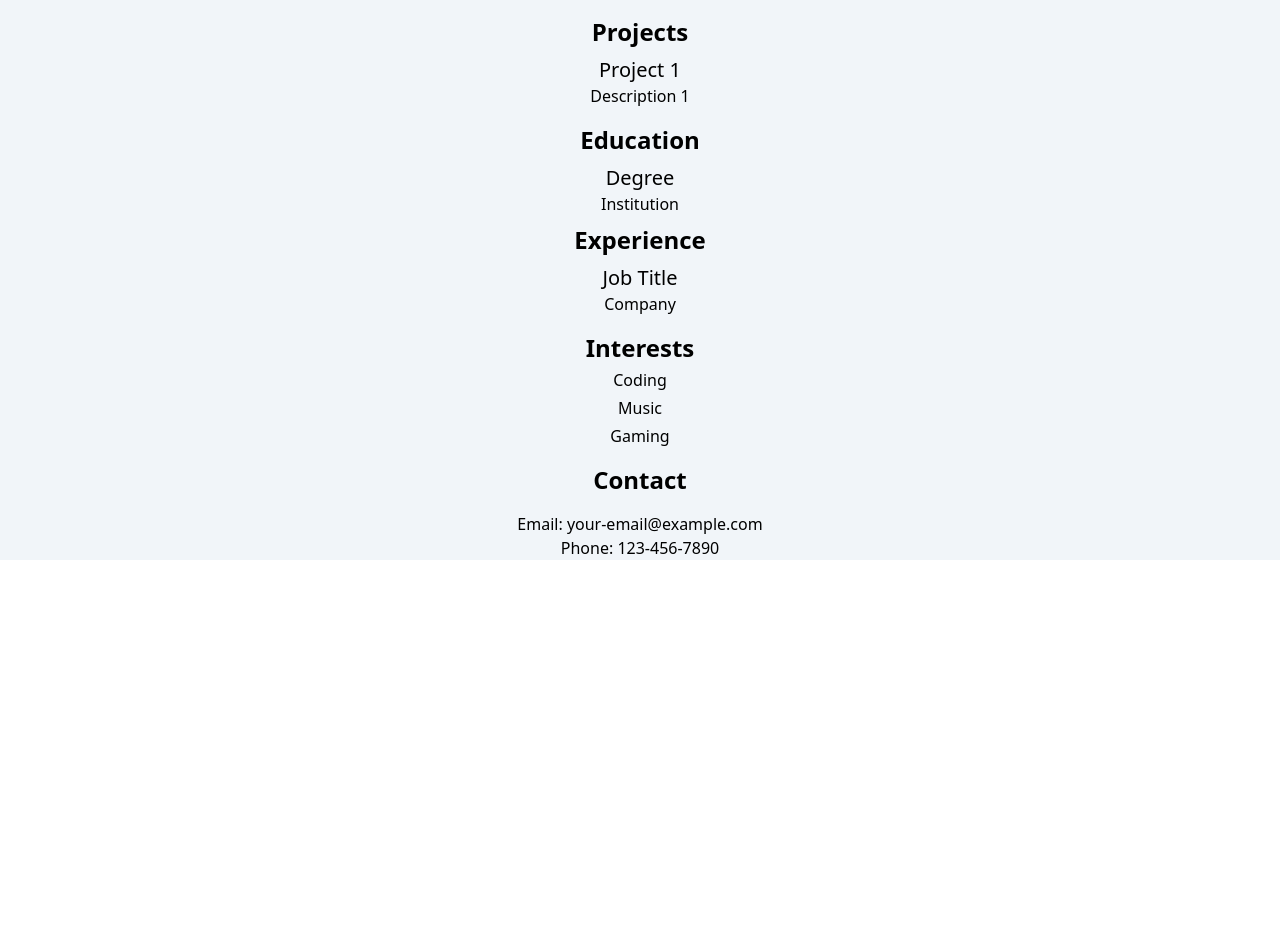
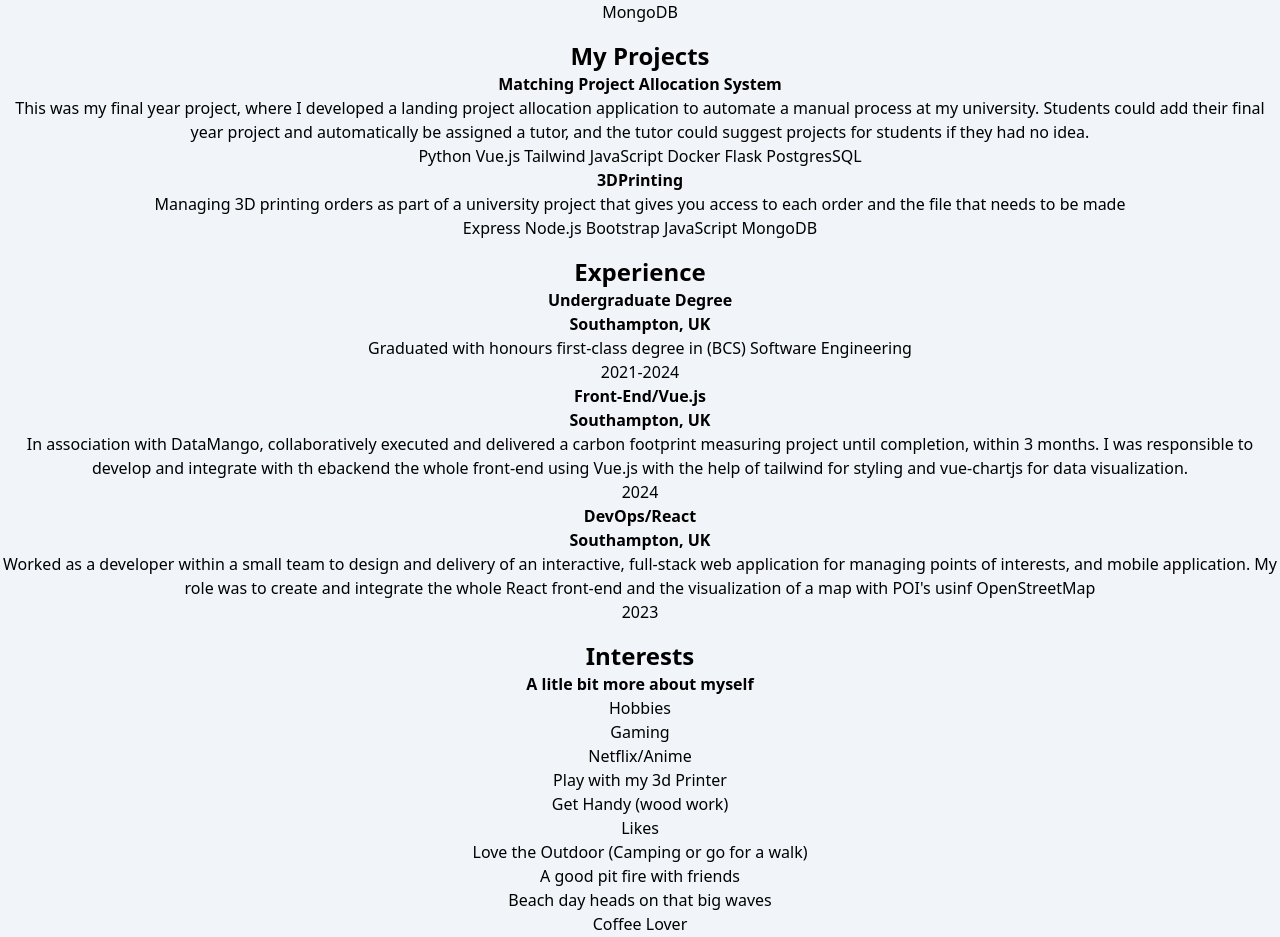
Before and after one commit to Guildb/Profile, a React (Create React App) app: page / in a window 1280 px wide. Shown: the part 1860-2797 px from the top of the page. Before the commit the page ends 2436 px from the top, so only its background shows below. Built offline with nearby package versions, Linux system fonts and the light colour scheme.

Commit message:
all information entered starting styling

```diff
--- a/src/components/ContactInfo.js
+++ b/src/components/ContactInfo.js
@@ -1,13 +1,81 @@
-import React from "react";
+import React, { useState } from 'react';
 
-const ContactInfo = ({ email, phone }) => {
+const ContactInfo = () => {
+  const [formData, setFormData] = useState({
+    name: '',
+    email: '',
+    message: ''
+  });
+
+  const handleChange = (e) => {
+    const { name, value } = e.target;
+    setFormData({
+      ...formData,
+      [name]: value
+    });
+  };
+
+  const handleSubmit = (e) => {
+    e.preventDefault();
+    // Handle form submission (e.g., send the data to an API or email service)
+    console.log('Form submitted:', formData);
+  };
+
   return (
-    <div className="text-center my-4">
-      <h2 className="text-2xl font-bold">Contact</h2>
-      <div className="text-center my-4">
-        <p>Email: {email}</p>
-        <p>Phone: {phone}</p>
-      </div>
+    <div className="max-w-md mx-auto p-4 shadow-md rounded-lg">
+      <h2 className="text-2xl font-bold mb-4">Contact Me</h2>
+      <form onSubmit={handleSubmit}>
+        <div className="mb-4">
+          <label className="block text-sm font-bold mb-2" htmlFor="name">
+            Name
+          </label>
+          <input
+            type="text"
+            id="name"
+            name="name"
+            value={formData.name}
+            onChange={handleChange}
+            className="w-full px-3 py-2 border border-gray-300 rounded-lg"
+            required
+          />
+        </div>
+        <div className="mb-4">
+          <label className="block text-sm font-bold mb-2" htmlFor="email">
+            Email
+          </label>
+          <input
+            type="email"
+            id="email"
+            name="email"
+            value={formData.email}
+            onChange={handleChange}
+            className="w-full px-3 py-2 border border-gray-300 rounded-lg"
+            required
+          />
+        </div>
+        <div className="mb-4">
+          <label className="block text-sm font-bold mb-2" htmlFor="message">
+            Message
+          </label>
+          <textarea
+            id="message"
+            name="message"
+            value={formData.message}
+            onChange={handleChange}
+            className="w-full px-3 py-2 border border-gray-300 rounded-lg"
+            rows="5"
+            required
+          ></textarea>
+        </div>
+        <div className="text-center">
+          <button
+            type="submit"
+            className="px-4 py-2 bg-blue-600 text-white rounded-lg hover:bg-blue-700 focus:outline-none"
+          >
+            Send
+          </button>
+        </div>
+      </form>
     </div>
   );
 };
--- a/src/components/EducationExperience.js
+++ /dev/null
@@ -1,28 +0,0 @@
-import React from 'react';
-
-const EducationExperience = ({ education, experience }) => {
-  return (
-    <div className="text-center my-4">
-      <h2 className="text-2xl font-bold">Education</h2>
-      <ul>
-        {education.map((edu, index) => (
-          <li key={index} className="my-2">
-            <h3 className="text-xl">{edu.degree}</h3>
-            <p>{edu.institution}</p>
-          </li>
-        ))}
-      </ul>
-      <h2 className="text-2xl font-bold">Experience</h2>
-      <ul>
-        {experience.map((exp, index) => (
-          <li key={index} className="my-2">
-            <h3 className="text-xl">{exp.jobTitle}</h3>
-            <p>{exp.company}</p>
-          </li>
-        ))}
-      </ul>
-    </div>
-  );
-};
-
-export default EducationExperience;
--- /dev/null
+++ b/src/components/Experience.js
@@ -0,0 +1,44 @@
+import React from "react";
+
+const EducationExperience = () => {
+  return (
+    <div className="text-center my-4">
+      <h2 className="text-2xl font-bold">Experience</h2>
+      <ul>
+        <h2 className="font-bold"> Undergraduate Degree</h2>
+        <h3 className="font-bold"> Southampton, UK</h3>
+        <li>
+          Graduated with honours first-class degree in (BCS) Software
+          Engineering
+        </li>
+        <li>2021-2024</li>
+      </ul>
+      <ul>
+        <h2 className="font-bold"> Front-End/Vue.js </h2>
+        <h3 className="font-bold"> Southampton, UK</h3>
+        <li>
+          In association with DataMango, collaboratively executed and delivered
+          a carbon footprint measuring project until completion, within 3
+          months. I was responsible to develop and integrate with th ebackend
+          the whole front-end using Vue.js with the help of tailwind for styling
+          and vue-chartjs for data visualization.
+        </li>
+        <li>2024</li>
+      </ul>
+      <ul>
+        <h2 className="font-bold"> DevOps/React </h2>
+        <h3 className="font-bold"> Southampton, UK</h3>
+        <li>
+          Worked as a developer within a small team to design and delivery of an
+          interactive, full-stack web application for managing points of
+          interests, and mobile application. My role was to create and integrate
+          the whole React front-end and the visualization of a map with POI's
+          usinf OpenStreetMap
+        </li>
+        <li>2023</li>
+      </ul>
+    </div>
+  );
+};
+
+export default EducationExperience;
--- a/src/components/Interests.js
+++ b/src/components/Interests.js
@@ -1,16 +1,43 @@
 import React from 'react';
 
-const Interests = ({ items }) => {
+const Interests = () => {
   return (
     <div className="text-center my-4">
       <h2 className="text-2xl font-bold">Interests</h2>
-      <ul>
-        {items.map((item, index) => (
-          <li key={index} className="my-1">
-            {item}
-          </li>
-        ))}
-      </ul>
+      <h2 className="font-bold"> A litle bit more about myself</h2>
+     <ul>
+      <h2>Hobbies</h2>
+      <li>
+        Gaming
+      </li>
+      <li>
+        Netflix/Anime
+      </li>
+      <li>
+        Play with my 3d Printer
+      </li>
+      <li>
+        Get Handy (wood work)
+      </li>
+     </ul>
+     <ul>
+      <h2>Likes</h2>
+      <li>
+        Love the Outdoor (Camping or go for a walk)
+      </li>
+      <li>
+        A good pit fire with friends
+      </li>
+      <li>
+        Beach day heads on that big waves
+      </li>
+      <li>
+        Coffee Lover
+      </li>
+      <li>
+        Techie
+      </li>
+     </ul>
     </div>
   );
 };
--- a/src/components/LandingPage.js
+++ b/src/components/LandingPage.js
@@ -32,6 +32,9 @@ const LandingPage = () => {
           collaborations, don’t hesitate to reach out. I’d love to hear from
           you!
         </p>
+        <li>Linkdn</li>
+        <li>GitHub</li>
+        <li>CV</li>
       </div>
     </div>
   );
--- a/src/components/Profile.js
+++ b/src/components/Profile.js
@@ -4,41 +4,41 @@ import ContactInfo from "./ContactInfo";
 import Interests from "./Interests";
 import Skills from "./Skills";
 import Projects from "./Projects";
-import EducationExperience from "./EducationExperience";
+import Experience from "./Experience";
 import { useTheme } from "../contexts/ThemeContext";
 
 const Profile = () => {
   const { darkMode } = useTheme();
   return (
-    <div className={`${darkMode ? 'bg-slate-800' : 'bg-slate-100'}`}
+    <div
+      className={`${darkMode ? "bg-slate-800" : "bg-slate-100"}`}
       style={{
-      backgroundImage: `url(${darkMode ? "/dark-pattern.svg" : "/light-pattern.svg"})`,
+        backgroundImage: `url(${
+          darkMode ? "/dark-pattern.svg" : "/light-pattern.svg"
+        })`,
       }}
     >
-      <div className={`container mx-auto ${darkMode ? 'bg-slate-800 text-white' : 'bg-slate-100 text-black'}`}>
+      <div
+        className={`container mx-auto ${
+          darkMode ? "bg-slate-800 text-white" : "bg-slate-100 text-black"
+        }`}
+      >
         <div id="about">
-          <About/>
+          <About />
         </div>
-
-
         <div id="skills">
-          <Skills/>
+          <Skills />
         </div>
         <div id="projects">
-          <Projects
-            projects={[{ name: "Project 1", description: "Description 1" }]}
-          />
+          <Projects />
         </div>
         <div id="experience">
-          <EducationExperience
-            education={[{ degree: "Degree", institution: "Institution" }]}
-            experience={[{ jobTitle: "Job Title", company: "Company" }]}
-          />
+          <Experience />
           <div id="interests">
-          <Interests items={["Coding", "Music", "Gaming"]} />
+            <Interests />
           </div>
           <div id="contact-info">
-          <ContactInfo email="your-email@example.com" phone="123-456-7890" />
+            <ContactInfo />
           </div>
         </div>
       </div>
--- a/src/components/Projects.js
+++ b/src/components/Projects.js
@@ -1,16 +1,28 @@
-import React from 'react';
+import React from "react";
 
-const Projects = ({ projects }) => {
+const Projects = () => {
   return (
     <div className="text-center my-4">
-      <h2 className="text-2xl font-bold">Projects</h2>
+      <h2 className="text-2xl font-bold">My Projects</h2>
       <ul>
-        {projects.map((project, index) => (
-          <li key={index} className="my-2">
-            <h3 className="text-xl">{project.name}</h3>
-            <p>{project.description}</p>
-          </li>
-        ))}
+        <h3 className="font-bold">Matching Project Allocation System</h3>
+        <li>
+          This was my final year project, where I developed a landing project
+          allocation application to automate a manual process at my university.
+          Students could add their final year project and automatically be
+          assigned a tutor, and the tutor could suggest projects for students if
+          they had no idea.
+        </li>
+        <li>Python Vue.js Tailwind JavaScript Docker Flask PostgresSQL</li>
+      </ul>
+
+      <ul>
+        <h3 className="font-bold">3DPrinting</h3>
+        <li>
+          Managing 3D printing orders as part of a university project that gives
+          you access to each order and the file that needs to be made
+        </li>
+        <li>Express Node.js Bootstrap  JavaScript  MongoDB</li>
       </ul>
     </div>
   );
--- a/src/components/Skills.js
+++ b/src/components/Skills.js
@@ -33,6 +33,7 @@ const Skills = () => {
         <li>PostgresSQL</li>
         <li>MySQL</li>
         <li>SQLite</li>
+        <li>MongoDB</li>
       </ul>
     </div>
   );
```
Lines whose indentation alone changed are shown as unchanged.
